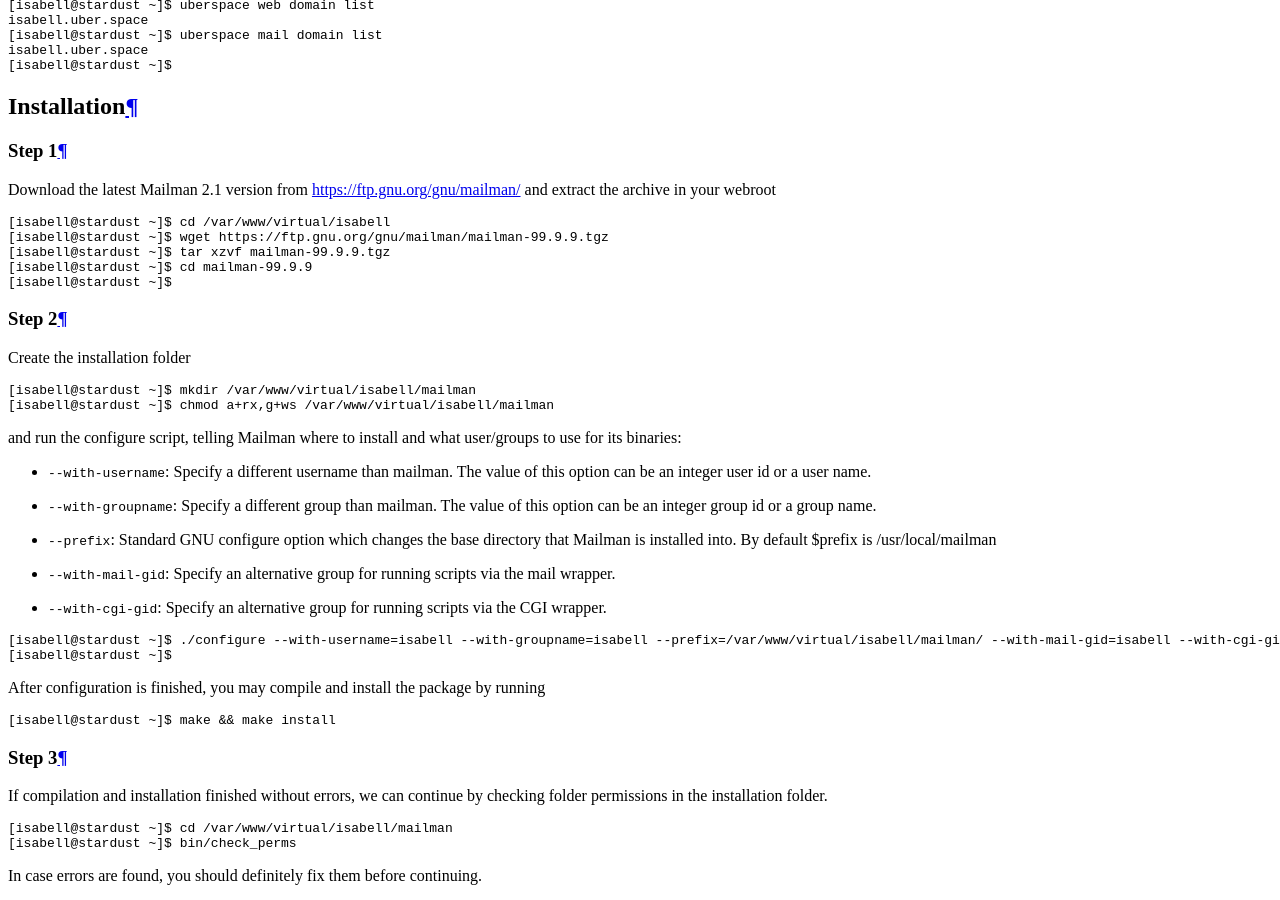
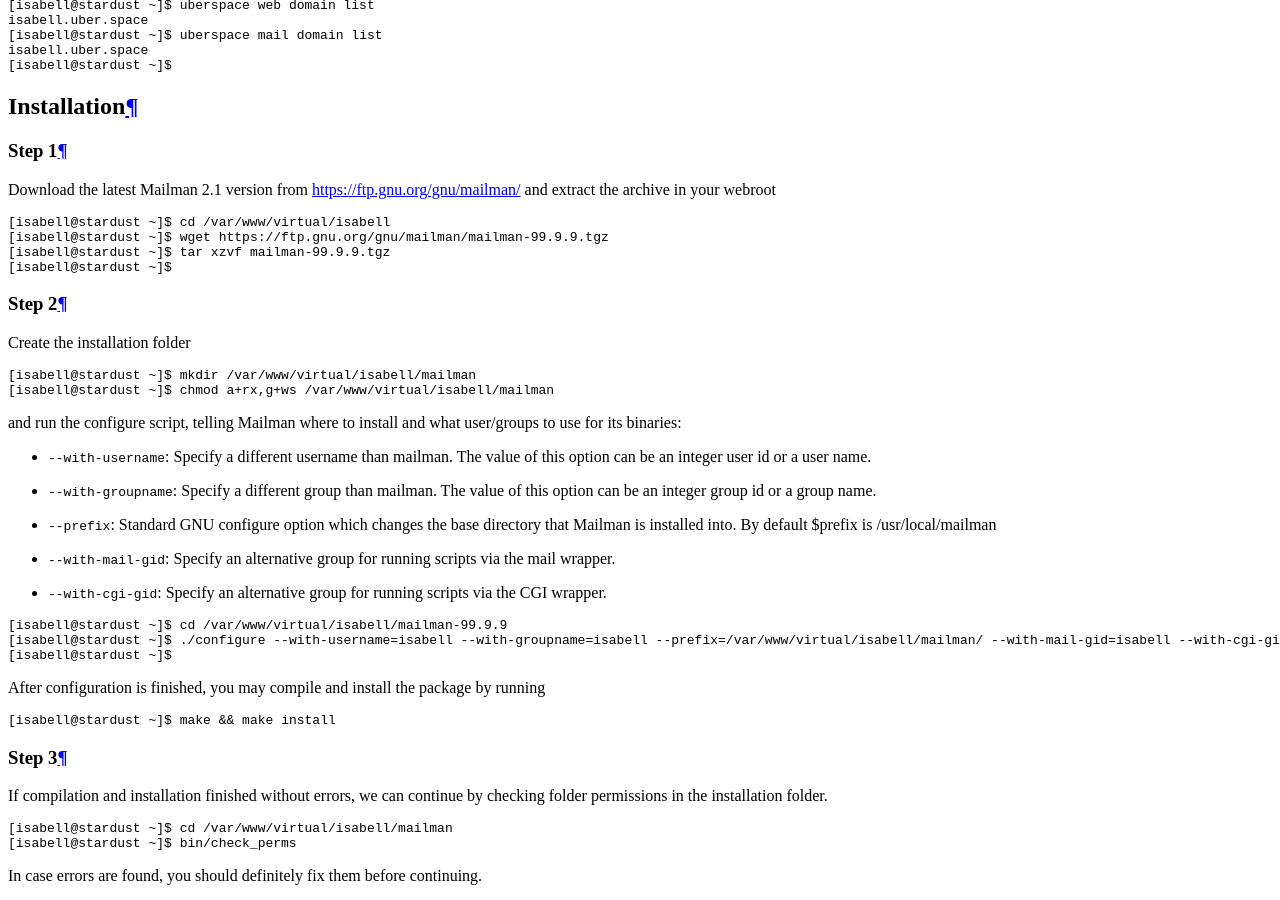
Before and after one commit to Uberspace/lab, a Sphinx documentation site: the page built from source/guide_mailman.rst, in a window 1280 px wide and 900 px high, scrolled down 1929 px. Built offline with Sphinx 7.4.7 and the Read the Docs theme 2.0.0, drawn with Linux system fonts in a browser that asks for light colours.

Commit message:
mailman - bugfixes

```diff
--- a/source/guide_mailman.rst
+++ b/source/guide_mailman.rst
@@ -76,6 +75,7 @@
 
 ::
 
+ [isabell@stardust ~]$ cd /var/www/virtual/isabell/mailman-99.9.9
  [isabell@stardust ~]$ ./configure --with-username=isabell --with-groupname=isabell --prefix=/var/www/virtual/isabell/mailman/ --with-mail-gid=isabell --with-cgi-gid=isabell
  [isabell@stardust ~]$
 
@@ -185,7 +185,7 @@
  SMTP_PASSWD = 'betterPWthanThis'
 
  # tell mailman to use HTTPS
- DEFAULT_URL_PATTERN = 'https://%s/mailman'
+ DEFAULT_URL_PATTERN = 'https://%s/mailman/'
 
 You can look up the meaning  and default value of each variable in the file ``Defaults.py`` in the same folder.
 
```
Also changed, not shown: other parts of source/guide_mailman.rst (+0 -1 lines).
